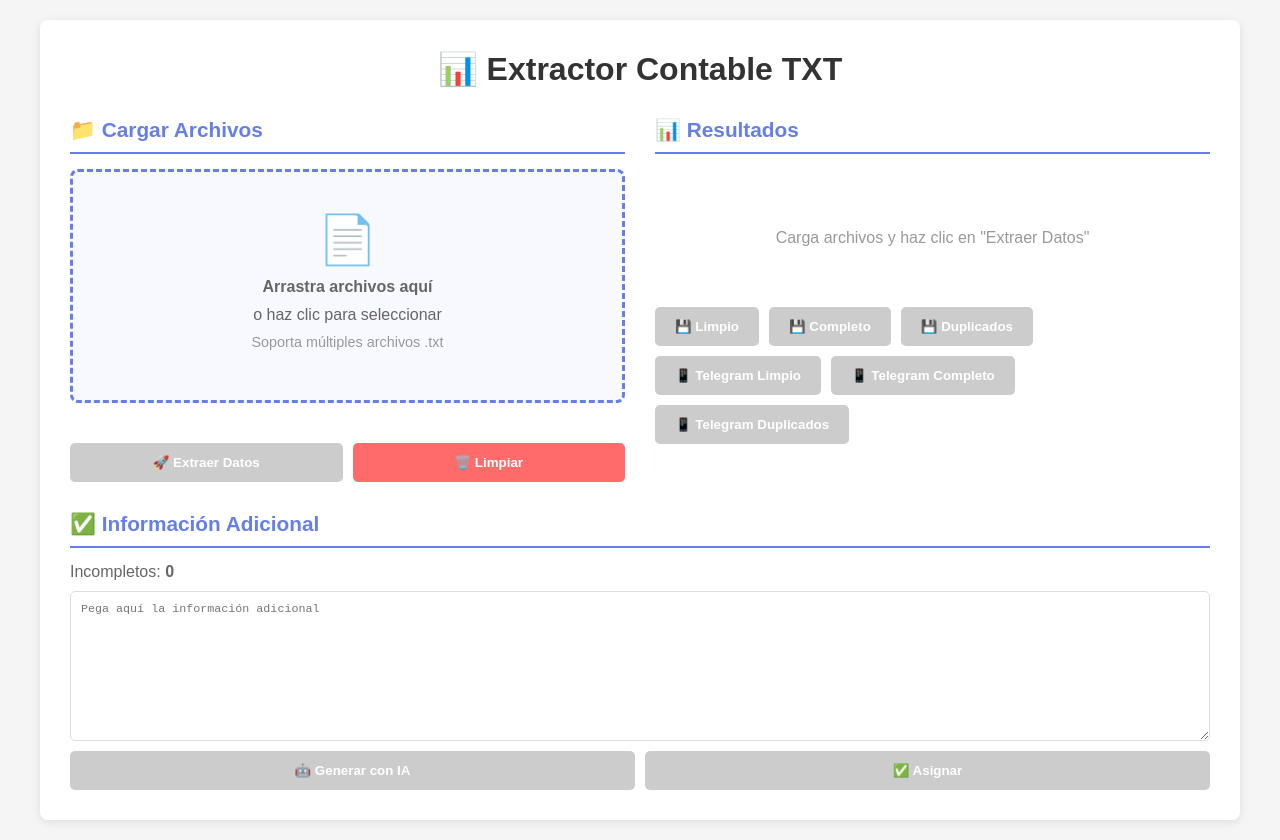
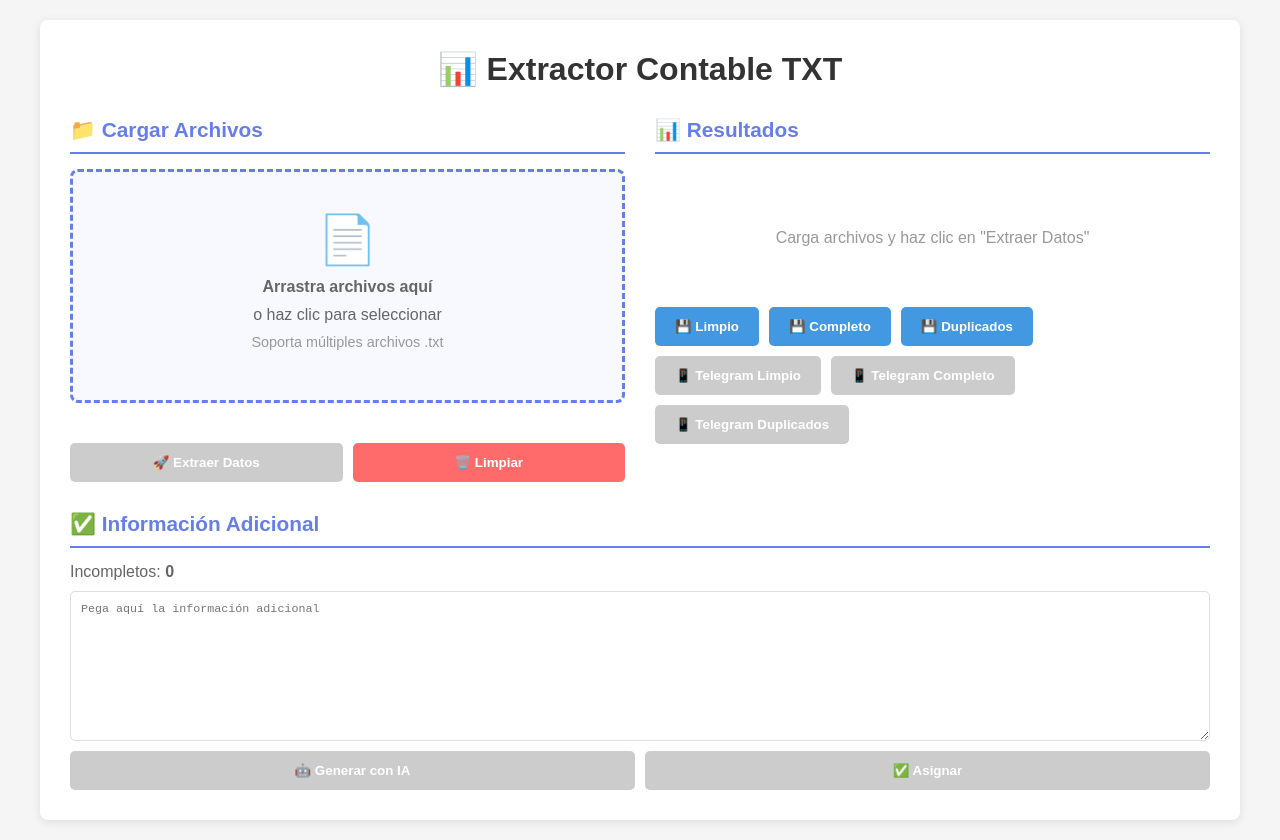
Before and after one commit to joelalbertomendez1104-dev/CConline, a website: page index.html in a window 1280 px wide. Both pictures are taken after a click on the button "🗑️ Limpiar". Drawn offline with Linux system fonts and the light colour scheme.

Commit message:
Fix: Habilitar botones de descarga permanentemente

```diff
--- a/index.html
+++ b/index.html
@@ -189,9 +189,9 @@
             extractBtn.disabled = files.length === 0;
             document.getElementById('generateBtn').disabled = incompleteRecords.length === 0;
             document.getElementById('assignBtn').disabled = incompleteRecords.length === 0;
-            document.getElementById('downloadCleanBtn').disabled = uniqueData.length === 0;
-            document.getElementById('downloadFullBtn').disabled = fullData.length === 0;
-            document.getElementById('downloadDupBtn').disabled = duplicateData.length === 0;
+            document.getElementById('downloadCleanBtn').disabled = false; // Siempre habilitado
+            document.getElementById('downloadFullBtn').disabled = false; // Siempre habilitado
+            document.getElementById('downloadDupBtn').disabled = false; // Siempre habilitado
             document.getElementById('sendCleanTgBtn').disabled = uniqueData.length === 0;
             document.getElementById('sendFullTgBtn').disabled = fullData.length === 0;
             document.getElementById('sendDupTgBtn').disabled = duplicateData.length === 0;
```
